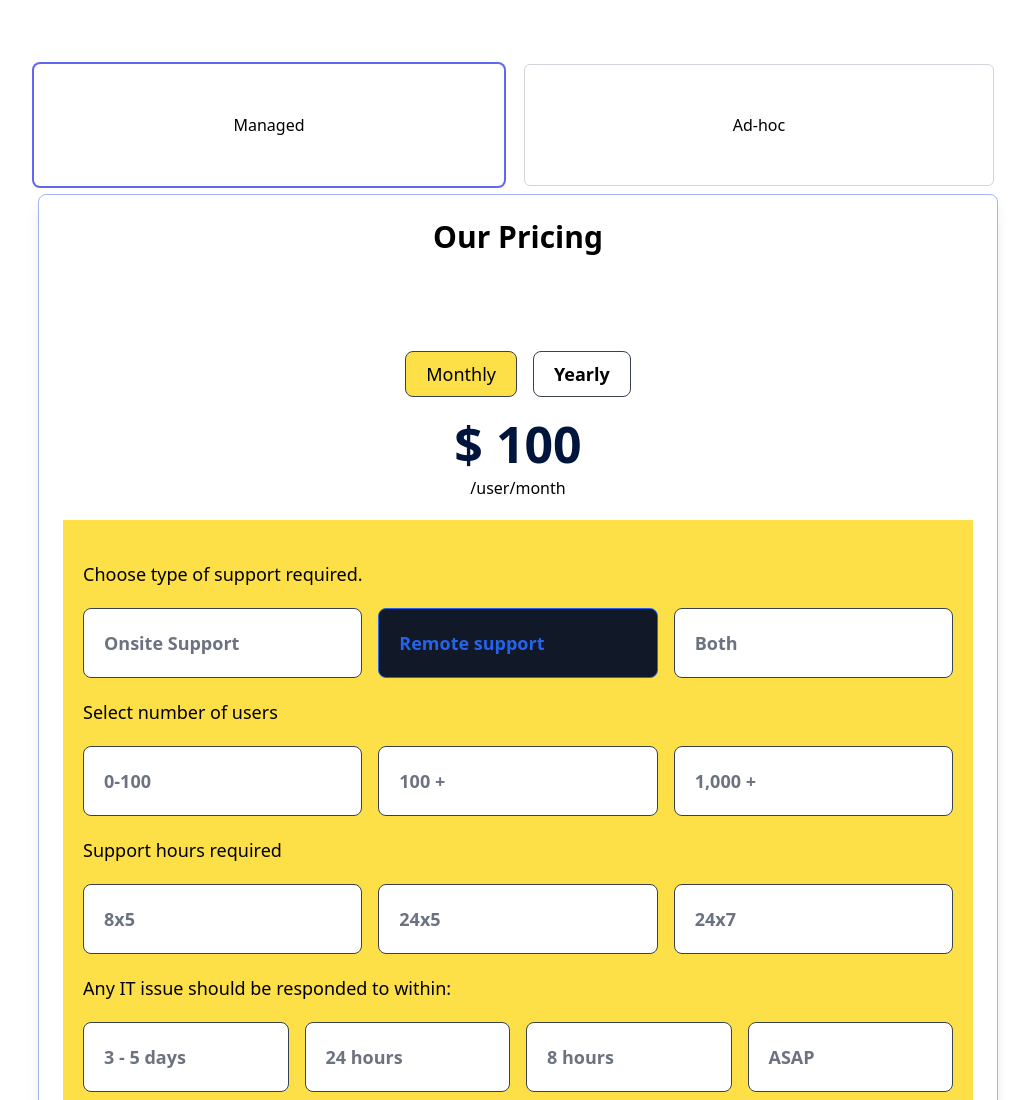
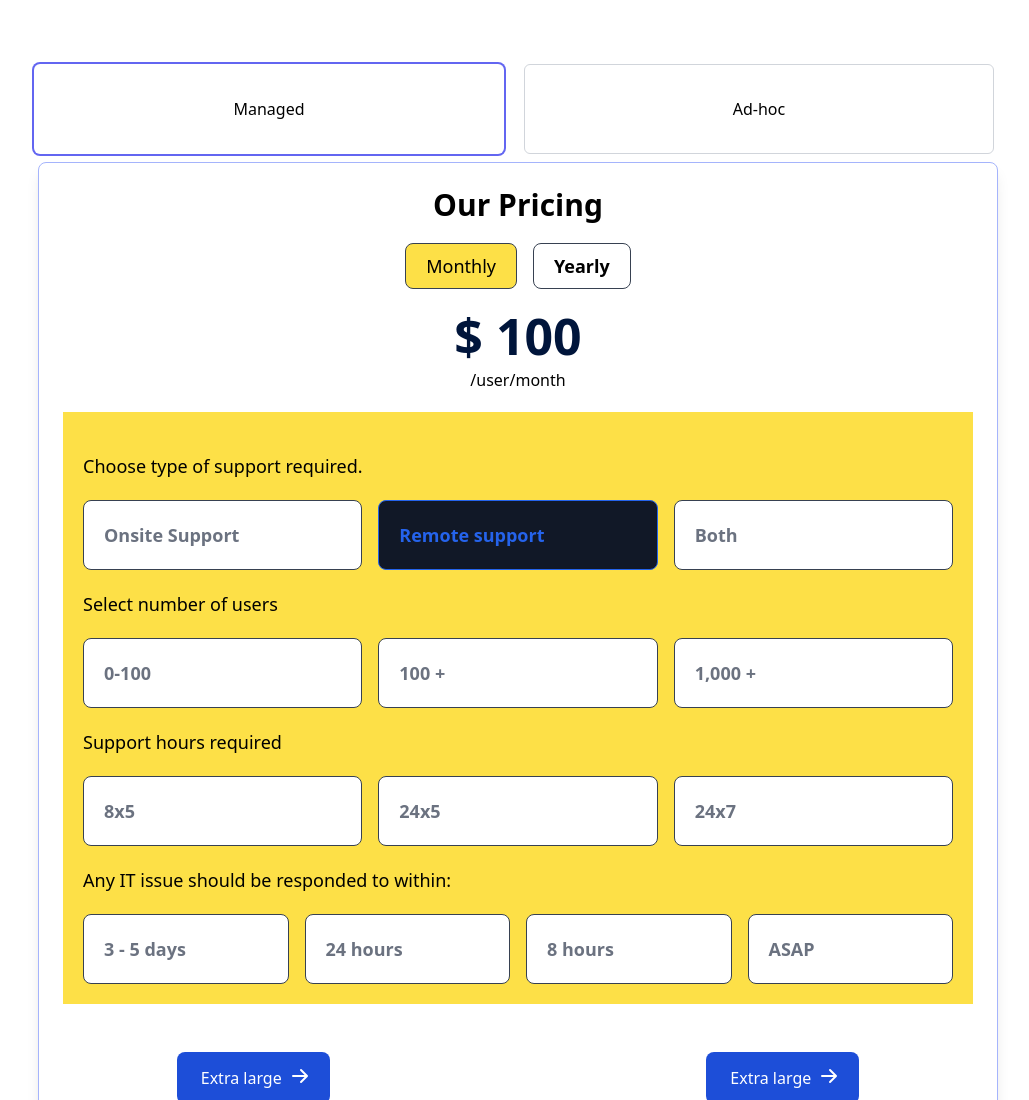
Before and after one commit to Igor2122/price-config-test, a website built with Parcel: page src/index.html in a window 1280 px wide. Shown: the top 1100 px of the page, without its empty margins (126-1155 px from the left). Built offline with nearby package versions, Linux system fonts and the light colour scheme.

Commit message:
feat [yearly-toggle]: styling

```diff
--- a/src/index.html
+++ b/src/index.html
@@ -34,7 +34,7 @@
     <main class="w-9/12 mx-auto">
       <section class="relative">
         <div class="flex items-center justify-center">
-          <ul class="mx-auto grid max-w-full w-full grid-cols-2 gap-x-5 ">
+          <ul class="mx-auto grid max-w-full w-full grid-cols-2 gap-x-5">
             <li class="">
               <input
                 class="peer sr-only"
@@ -45,7 +45,7 @@
                 checked
               />
               <label
-                class="flex justify-center cursor-pointer rounded-md border border-gray-300 bg-white py-12 px-4 hover:bg-gray-50 focus:outline-none peer-checked:border-transparent peer-checked:ring-2 peer-checked:ring-indigo-500 transition-all duration-500 ease-in-out"
+                class="flex justify-center cursor-pointer rounded-md border border-gray-300 bg-white py-8 px-4 hover:bg-gray-50 focus:outline-none peer-checked:border-transparent peer-checked:ring-2 peer-checked:ring-indigo-500 transition-all duration-500 ease-in-out"
                 for="yes"
                 >Managed</label
               >
@@ -53,15 +53,12 @@
               <div
                 class="absolute w-full bg-white shadow-lg left-0 p-6 border mt-2 border-indigo-300 rounded-lg mx-auto transition-all duration-500 ease-in-out translate-x-40 opacity-0 invisible peer-checked:opacity-100 peer-checked:visible peer-checked:translate-x-1"
               >
-                <div class="flex flex-col items-center mb-12">
+                <div class="flex flex-col items-center mb-5">
                   <h2 class="text-3xl text-primary-normal font-bold">
                     Our Pricing
                   </h2>
                 </div>
 
-                <h3 class="mb-5 text-lg font-medium text-gray-900 text-white">
-                  How much do you expect to use each month?
-                </h3>
                 <ul
                   class="flex justify-center gap-4 w-full period-toggle-wrapper mx-auto pb-4"
                 >
@@ -392,7 +389,7 @@
                 id="no"
               />
               <label
-                class="flex justify-center cursor-pointer rounded-md border border-gray-300 bg-white py-12 px-4 hover:bg-gray-50 focus:outline-none peer-checked:border-transparent peer-checked:ring-2 peer-checked:ring-indigo-500 transition-all duration-500 ease-in-out"
+                class="flex justify-center cursor-pointer rounded-md border border-gray-300 bg-white py-8 px-4 hover:bg-gray-50 focus:outline-none peer-checked:border-transparent peer-checked:ring-2 peer-checked:ring-indigo-500 transition-all duration-500 ease-in-out"
                 for="no"
                 >Ad-hoc</label
               >
```
